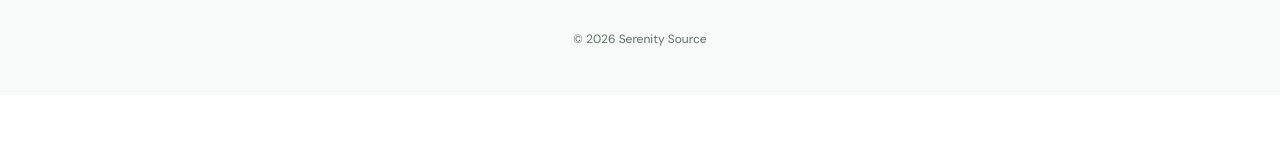
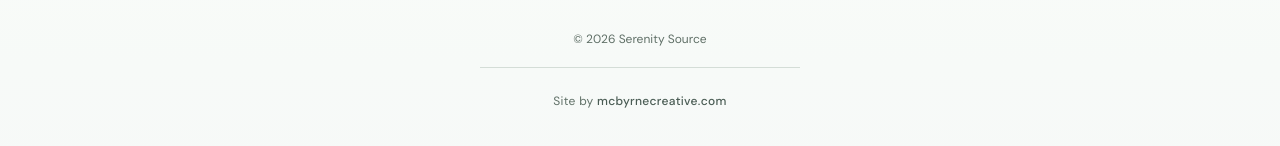
Before and after one commit to mathewb-png/zen-site, a Next.js app: page / in a window 1280 px wide. Shown: the part 6956-7102 px from the top of the page. Before the commit the page ends 7051 px from the top, so only its background shows below. Built offline with nearby package versions, Linux system fonts and the light colour scheme.

Commit message:
Add mcbyrnecreative.com credit link to the site footer.

```diff
--- a/src/components/Footer.tsx
+++ b/src/components/Footer.tsx
@@ -27,6 +27,19 @@ export default function Footer() {
         <p className="mt-8 text-xs text-[var(--text-muted)]">
           © {new Date().getFullYear()} Serenity Source
         </p>
+        <div className="mt-5 w-full max-w-xs border-t border-[var(--border)]/70 pt-5">
+          <a
+            href="https://mcbyrnecreative.com/"
+            target="_blank"
+            rel="noopener noreferrer"
+            className="text-xs tracking-wide text-[var(--text-muted)] transition-colors hover:text-[var(--sage-deep)]"
+          >
+            Site by{" "}
+            <span className="font-medium text-[var(--text-secondary)] underline-offset-2 hover:underline">
+              mcbyrnecreative.com
+            </span>
+          </a>
+        </div>
       </div>
     </footer>
   );
```
